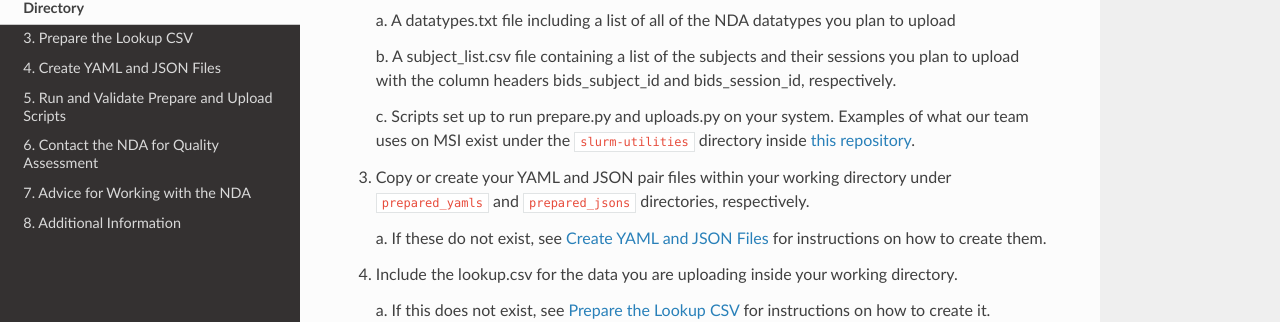
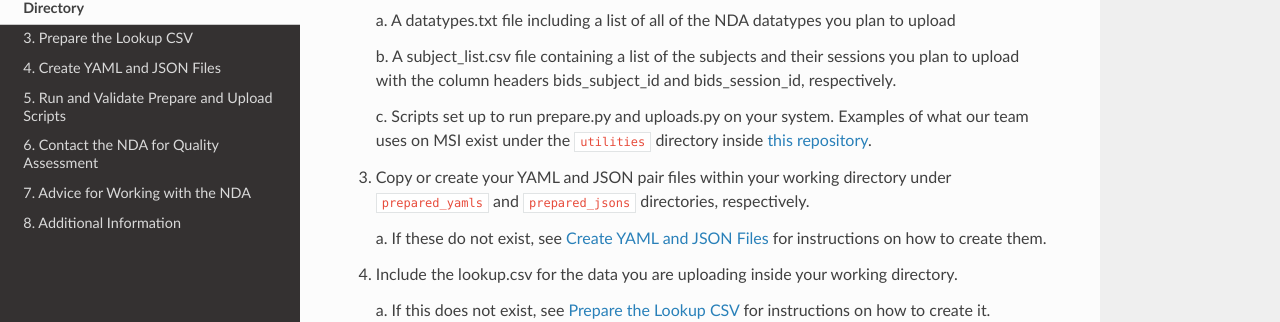
Before and after one commit to DCAN-Labs/nda-bids-upload, an MkDocs documentation site: the page built from docs/workingdirectory.md, in a window 1280 px wide and 926 px high. Shown: the part 206-528 px from the top of the window. Built offline with MkDocs 1.6.1, drawn with Linux system fonts in a browser that asks for light colours; nearby versions of some CDN libraries.

Commit message:
edited files

```diff
--- a/docs/workingdirectory.md
+++ b/docs/workingdirectory.md
@@ -8,7 +8,7 @@
 
     b.  A subject_list.csv file containing a list of the subjects and their sessions you plan to upload with the column headers bids_subject_id and bids_session_id, respectively.
 
-    c.  Scripts set up to run prepare.py and uploads.py on your system. Examples of what our team uses on MSI exist under the `slurm-utilities` directory inside [this repository](https://github.com/DCAN-Labs/nda-bids-upload).
+    c.  Scripts set up to run prepare.py and uploads.py on your system. Examples of what our team uses on MSI exist under the `utilities` directory inside [this repository](https://github.com/DCAN-Labs/nda-bids-upload).
 
 3.  Copy or create your YAML and JSON pair files within your working directory under `prepared_yamls` and `prepared_jsons` directories, respectively.
 
```
Also changed, not shown: docs/metadatafiles.md (+1 -1 lines).
